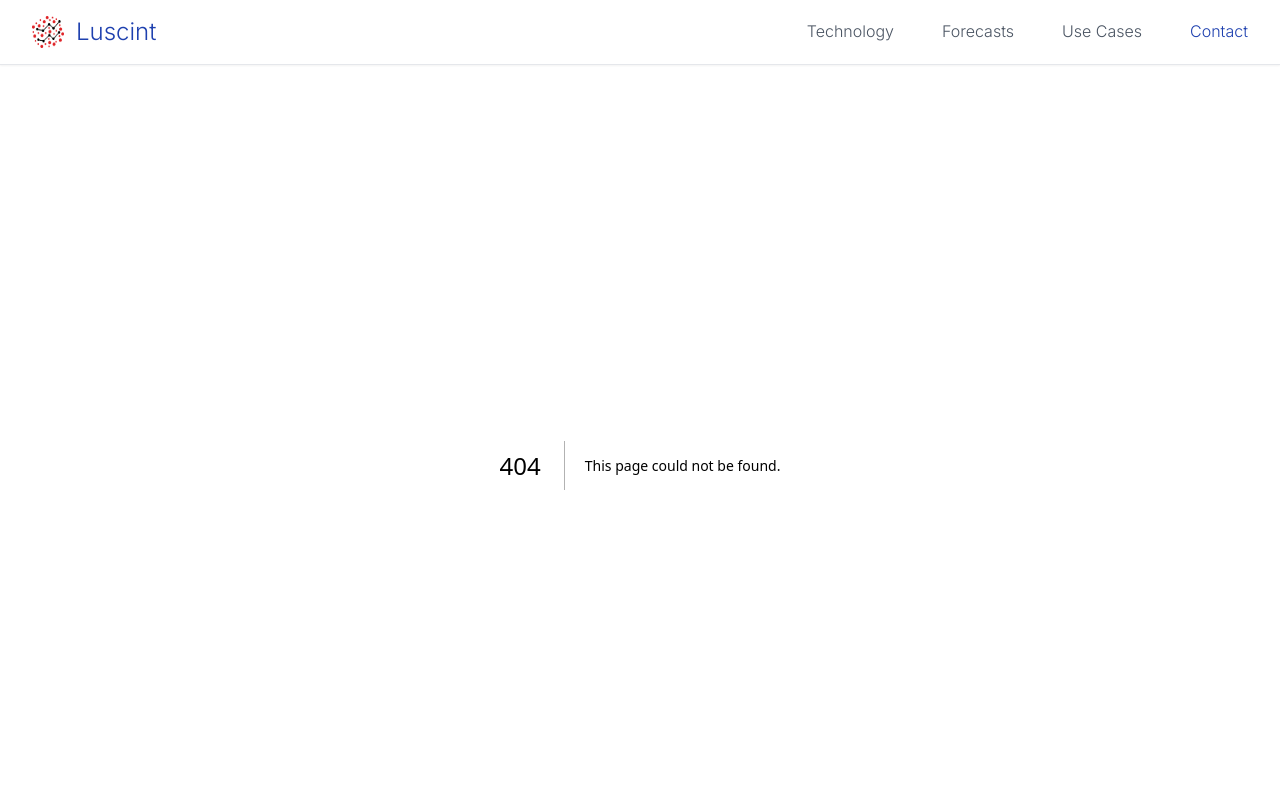
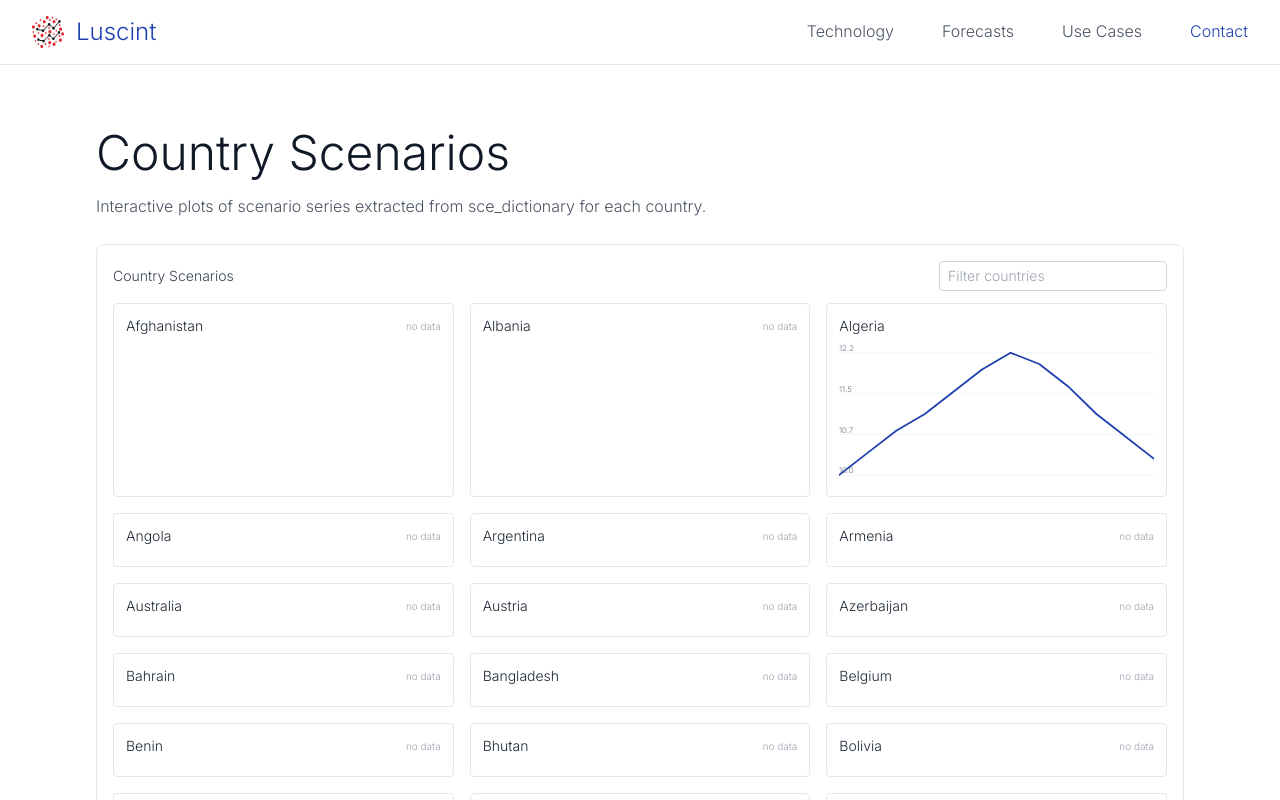
Before and after one commit to conflictlab/conflictlab.github.io, a Next.js app: page /scenarios in a window 1280 px wide. Before the commit this address had no page. Shown: the top 800 px of the page. Built offline with nearby package versions, Linux system fonts and the light colour scheme.

Commit message:
feat(scenarios): add /scenarios page to display scenario plots for all countries

```diff
--- /dev/null
+++ b/app/scenarios/page.tsx
@@ -0,0 +1,19 @@
+import { readSnapshot } from '@/lib/forecasts'
+import dynamic from 'next/dynamic'
+const ScenariosGrid = dynamic(() => import('@/components/ScenariosGrid'), { ssr: false })
+
+export default async function ScenariosPage() {
+  const snap = readSnapshot('latest')
+  const items = snap.entities
+    .filter((e) => (e.entityType || 'country') === 'country')
+    .map((e) => ({ name: e.name, iso3: e.iso3 }))
+  return (
+    <div className="py-16 bg-white">
+      <div className="max-w-6xl mx-auto px-4 sm:px-6 lg:px-8">
+        <h1 className="text-4xl md:text-5xl font-light text-gray-900 mb-4">Country Scenarios</h1>
+        <p className="text-gray-600 mb-6">Interactive plots of scenario series extracted from sce_dictionary for each country.</p>
+        <ScenariosGrid items={items} />
+      </div>
+    </div>
+  )
+}
--- /dev/null
+++ b/components/ScenariosGrid.tsx
@@ -0,0 +1,133 @@
+"use client"
+
+import React, { useEffect, useMemo, useState } from 'react'
+
+type Item = { name: string; iso3?: string }
+interface Props { items: Item[] }
+
+export default function ScenariosGrid({ items }: Props) {
+  const base = process.env.NEXT_PUBLIC_BASE_PATH || ''
+  const [data, setData] = useState<any | null>(null)
+  const [error, setError] = useState<string | null>(null)
+  const [query, setQuery] = useState('')
+
+  useEffect(() => {
+    let cancelled = false
+    async function load() {
+      setError(null)
+      try {
+        const res = await fetch(`${base}/data/scenarios.json`)
+        if (!res.ok) throw new Error(`Failed to load scenarios.json (${res.status})`)
+        const json = await res.json()
+        if (!cancelled) setData(json)
+      } catch (e: any) {
+        if (!cancelled) setError(e?.message || 'Failed to load scenarios.json')
+      }
+    }
+    load()
+    return () => { cancelled = true }
+  }, [base])
+
+  const list = useMemo(() => {
+    const out: Array<{ name: string; iso3?: string; series: number[] | null }>= []
+    for (const it of items) {
+      const s = getSeries(data, it.name, it.iso3)
+      out.push({ name: it.name, iso3: it.iso3, series: s })
+    }
+    if (query.trim()) {
+      const q = query.toLowerCase()
+      return out.filter(x => x.name.toLowerCase().includes(q) || (x.iso3 || '').toLowerCase().includes(q))
+    }
+    return out
+  }, [data, items, query])
+
+  return (
+    <div className="border border-gray-200 rounded-lg p-4 bg-white">
+      <div className="flex items-center justify-between mb-3">
+        <div className="text-sm text-gray-700">Country Scenarios</div>
+        <input
+          type="search"
+          value={query}
+          onChange={(e) => setQuery(e.target.value)}
+          placeholder="Filter countries"
+          className="border border-gray-300 rounded px-2 py-1 text-sm"
+        />
+      </div>
+      {error && <div className="text-sm text-rose-600">{error}</div>}
+      {!error && !data && (
+        <div className="text-sm text-gray-600">Loading scenarios…</div>
+      )}
+      {data && (
+        <div className="grid grid-cols-1 sm:grid-cols-2 lg:grid-cols-3 gap-4">
+          {list.map((c) => (
+            <div key={c.name} className="border border-gray-200 rounded p-3">
+              <div className="flex items-center justify-between mb-2">
+                <div className="text-sm text-gray-800">{c.name}{c.iso3 ? ` (${c.iso3})` : ''}</div>
+                {!c.series && <span className="text-[10px] text-gray-400">no data</span>}
+              </div>
+              {c.series && <ScenarioChart values={c.series} height={140} />}
+            </div>
+          ))}
+        </div>
+      )}
+    </div>
+  )
+}
+
+function getSeries(scenarios: any, name?: string, iso3?: string): number[] | null {
+  if (!scenarios) return null
+  const candidates: any[] = []
+  const nm = (name || '').toString()
+  const norm = normalizeName(nm)
+  const codes = [iso3, (iso3 || '').toUpperCase()].filter(Boolean)
+  // Try multiple likely shapes/keys
+  if (nm) candidates.push(scenarios[nm], scenarios[norm])
+  if (scenarios.sce_dictionary) candidates.push(scenarios.sce_dictionary[nm], scenarios.sce_dictionary[norm])
+  if (scenarios.countries) candidates.push(scenarios.countries[nm], scenarios.countries[norm])
+  for (const c of codes) {
+    candidates.push(scenarios[c as any], scenarios.sce_dictionary?.[c as any], scenarios.countries?.[c as any])
+  }
+  for (const cand of candidates) {
+    if (!cand) continue
+    if (Array.isArray(cand) && cand.every((x) => typeof x === 'number')) return cand
+    if (Array.isArray(cand?.values)) return cand.values
+    if (Array.isArray(cand?.series)) return cand.series
+    if (Array.isArray(cand?.months)) return cand.months
+  }
+  return null
+}
+
+function ScenarioChart({ values, width = 360, height = 160 }: { values: number[]; width?: number; height?: number }) {
+  const min = Math.min(...values)
+  const max = Math.max(...values)
+  const range = max - min || 1
+  const stepX = width / (values.length - 1 || 1)
+  const points = values.map((v, i) => {
+    const x = i * stepX
+    const y = height - ((v - min) / range) * height
+    return `${x},${y}`
+  })
+  const ticks = 4
+  const yTicks = Array.from({ length: ticks }, (_, i) => min + (range * i) / (ticks - 1))
+  const fmt = (v: number) => (Math.abs(range) < 10 ? v.toFixed(1) : Math.round(v).toString())
+  return (
+    <svg viewBox={`0 0 ${width} ${height}`} width="100%" height={height} role="img" aria-label="Scenario sparkline">
+      <g>
+        {yTicks.map((t, i) => {
+          const y = height - ((t - min) / range) * height
+          return <line key={i} x1={0} y1={y} x2={width} y2={y} stroke="#f1f5f9" />
+        })}
+      </g>
+      <polyline fill="none" stroke="#1e40af" strokeWidth="2" strokeLinejoin="round" strokeLinecap="round" points={points.join(' ')} />
+      {/* Y axis labels */}
+      <g>
+        {yTicks.map((t, i) => {
+          const y = height - ((t - min) / range) * height
+          return <text key={i} x={0} y={y - 2} className="text-[9px]" fill="#6b7280">{fmt(t)}</text>
+        })}
+      </g>
+    </svg>
+  )
+}
+
+function normalizeName(s: string) { return s.toLowerCase().normalize('NFKD').replace(/[^a-z\s\-']/g,'').trim() }
```
